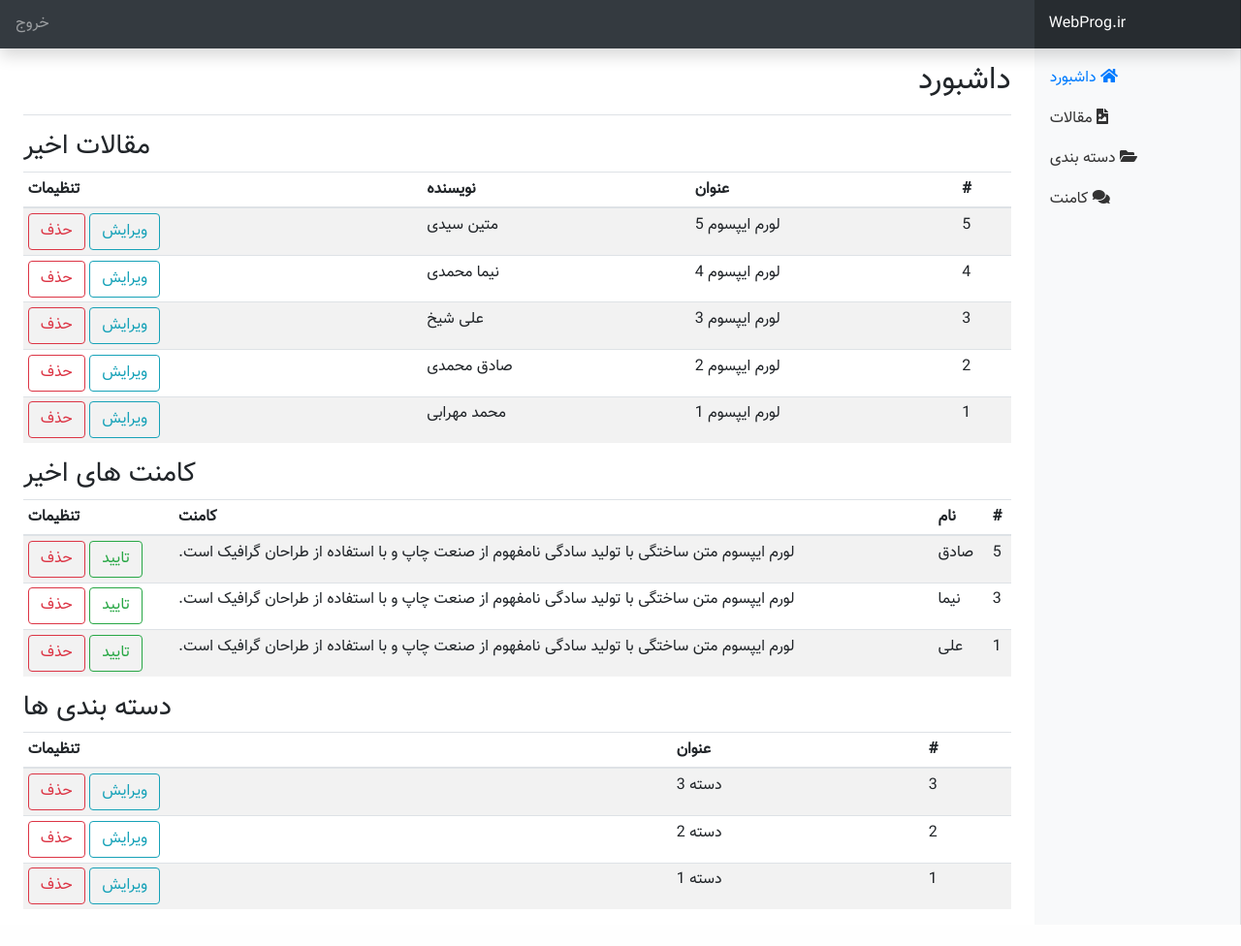
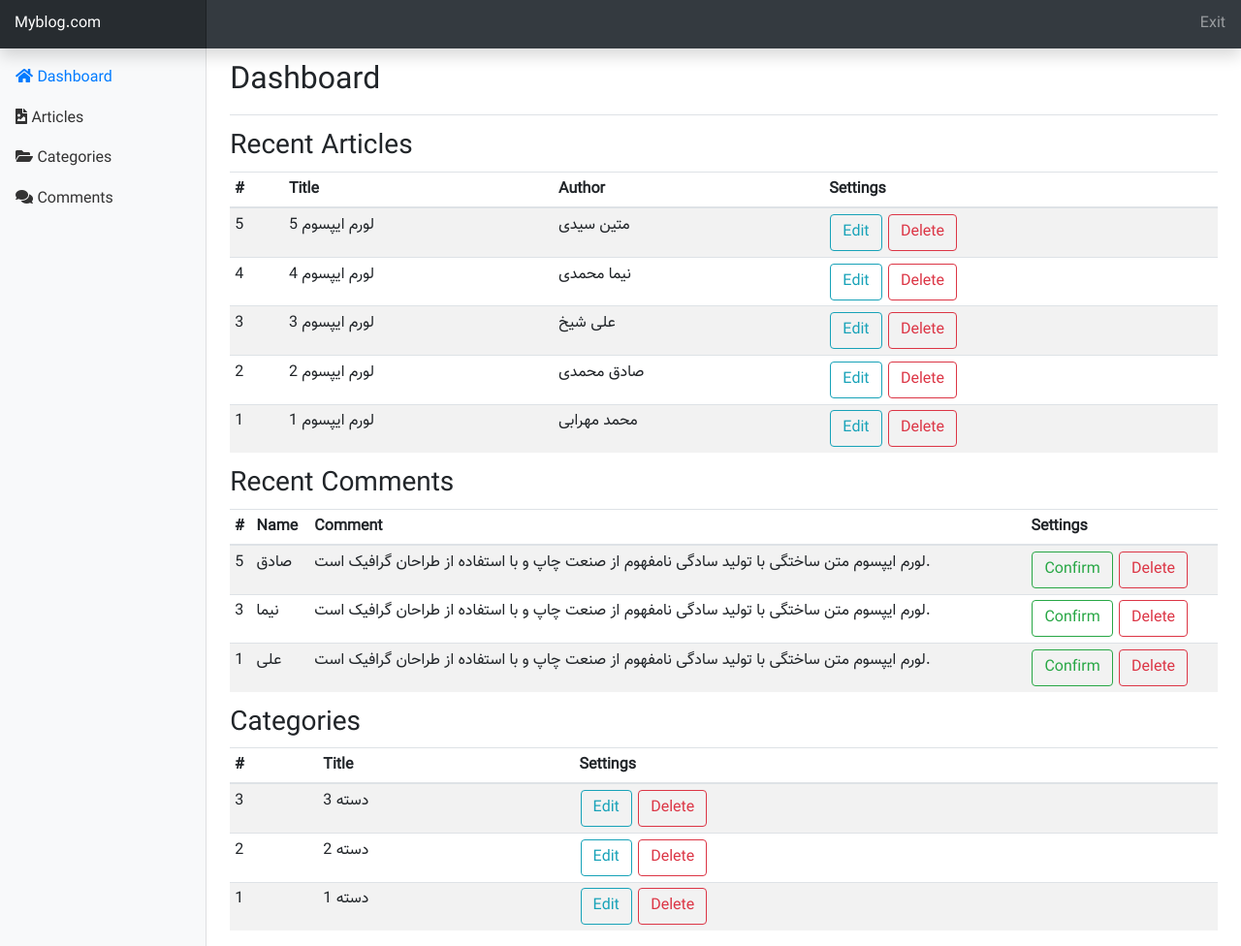
Before and after one commit to mohsenid/Final, a PHP site: page /admin/index.php in a window 1280 px wide. Shown: the whole page at 97% size. Before the commit the page ends 954 px from the top, so only its background shows below. Run offline with PHP 8.4, Linux system fonts and the light colour scheme; a user stored in the database is signed in; data comes from the database, SQL or seed files in the repository; some libraries are stand-ins or nearby versions.

Commit message:
la traduction et rtl

```diff
--- a/admin/comment.php
+++ b/admin/comment.php
@@ -60,7 +60,7 @@ if (isset($_GET['action']) && isset($_GET['id'])) {
                                             <?php
                                                 if ($comment['status']) {
                                                     ?>
-                                                <a href="#" class="btn btn-outline-success"> Confirmation </a>
+                                                <a href="#" class="btn btn-outline-success">  Confirmed </a>
                                             <?php
                                                 } else {
                                                     ?>
--- a/admin/css/admin.css
+++ b/admin/css/admin.css
@@ -56,6 +56,9 @@ body {
 /*
  * Content
  */
+.btn{
+   margin: 1px !important;
+ }
 
 [role="main"] {
   padding-top: 110px; /* Space for fixed navbar */
--- a/admin/include/header.php
+++ b/admin/include/header.php
@@ -4,13 +4,13 @@ include("./include/config.php");
 include("./include/db.php");
 
 if ( ! isset($_SESSION['email'])) {
-    header("Location:signin.php?err_msg=شما در ابتدا باید وارد سیستم شوید");
+    header("Location:signin.php?err_msg=You must be logged in first");
     exit();
 }
 
 ?>
 <!DOCTYPE html>
-<html lang="fa" dir="rtl">
+<html lang="en">
 
 <head>
     <meta charset="UTF-8" />
@@ -25,11 +25,11 @@ if ( ! isset($_SESSION['email'])) {
 
 <body>
     <nav class="navbar navbar-dark fixed-top bg-dark flex-md-nowrap p-0 shadow">
-        <a class="navbar-brand col-sm-3 col-md-2 mr-0" href="index.php">WebProg.ir</a>
+        <a class="navbar-brand col-sm-3 col-md-2 mr-0" href="index.php"> Myblog.com </a>
 
         <ul class="navbar-nav px-3">
             <li class="nav-item text-nowrap">
-                <a class="nav-link" href="logout.php">خروج</a>
+                <a class="nav-link" href="logout.php"> Exit </a>
             </li>
         </ul>
     </nav>
--- a/admin/include/sidebar.php
+++ b/admin/include/sidebar.php
@@ -4,25 +4,25 @@
             <li class="nav-item">
                 <a class="nav-link active" href="index.php">
                     <i class="fas fa-home"></i>
-                    داشبورد
+                    Dashboard
                 </a>
             </li>
             <li class="nav-item">
                 <a class="nav-link" href="post.php">
                     <i class="fas fa-file-image"></i>
-                    مقالات
+                    Articles
                 </a>
             </li>
             <li class="nav-item">
                 <a class="nav-link" href="category.php">
                     <i class="fas fa-folder-open"></i>
-                    دسته بندی
+                    Categories
                 </a>
             </li>
             <li class="nav-item">
                 <a class="nav-link" href="comment.php">
                     <i class="fas fa-comments"></i>
-                    کامنت
+                    Comments
                 </a>
             </li>
 
--- a/admin/index.php
+++ b/admin/index.php
@@ -42,18 +42,18 @@ $categories = $db->query($query_categories);
 
         <main role="main" class="col-md-9 ml-sm-auto col-lg-10 px-4">
             <div class="d-flex justify-content-between flex-wrap flex-md-nowrap align-items-center pt-3 pb-2 mb-3 border-bottom">
-                <h1 class="h2">داشبورد</h1>
+                <h1 class="h2"> Dashboard </h1>
             </div>
 
-            <h3>مقالات اخیر</h3>
+            <h3> Recent Articles </h3>
             <div class="table-responsive">
                 <table class="table table-striped table-sm">
                     <thead>
                         <tr>
                             <th>#</th>
-                            <th>عنوان</th>
-                            <th>نویسنده</th>
-                            <th>تنظیمات</th>
+                            <th> Title </th>
+                            <th> Author </th>
+                            <th> Settings </th>
                         </tr>
                     </thead>
                     <tbody>
@@ -67,8 +67,8 @@ $categories = $db->query($query_categories);
                                     <td> <?php echo $post['author'] ?> </td>
 
                                     <td>
-                                        <a href="edit_post.php?id=<?php echo $post['id'] ?>" class="btn btn-outline-info">ویرایش</a>
-                                        <a href="index.php?entity=post&action=delete&id=<?php echo $post['id'] ?>" class="btn btn-outline-danger">حذف</a>
+                                        <a href="edit_post.php?id=<?php echo $post['id'] ?>" class="btn btn-outline-info"> Edit </a>
+                                        <a href="index.php?entity=post&action=delete&id=<?php echo $post['id'] ?>" class="btn btn-outline-danger"> Delete </a>
                                     </td>
                                 </tr>
                             <?php
@@ -76,7 +76,7 @@ $categories = $db->query($query_categories);
                             } else {
                                 ?>
                             <div class="alert alert-danger" role="alert">
-                                مقاله برای نمایش وجود ندارد!!!
+                                There is no article to display !!!
                             </div>
                         <?php
                         }
@@ -86,15 +86,15 @@ $categories = $db->query($query_categories);
                 </table>
             </div>
 
-            <h3>کامنت های اخیر</h3>
+            <h3> Recent Comments </h3>
             <div class="table-responsive">
                 <table class="table table-striped table-sm">
                     <thead>
                         <tr>
                             <th>#</th>
-                            <th>نام</th>
-                            <th>کامنت</th>
-                            <th>تنظیمات</th>
+                            <th> Name </th>
+                            <th> Comment </th>
+                            <th> Settings </th>
                         </tr>
                     </thead>
                     <tbody>
@@ -108,8 +108,8 @@ $categories = $db->query($query_categories);
                                     <td> <?php echo $comment['comment'] ?> </td>
 
                                     <td>
-                                        <a href="index.php?entity=comment&action=approve&id=<?php echo $comment['id'] ?>" class="btn btn-outline-success">تایید</a>
-                                        <a href="index.php?entity=comment&action=delete&id=<?php echo $comment['id'] ?>" class="btn btn-outline-danger">حذف</a>
+                                        <a href="index.php?entity=comment&action=approve&id=<?php echo $comment['id'] ?>" class="btn btn-outline-success"> Confirm </a>
+                                        <a href="index.php?entity=comment&action=delete&id=<?php echo $comment['id'] ?>" class="btn btn-outline-danger"> Delete </a>
                                     </td>
                                 </tr>
                             <?php
@@ -117,7 +117,7 @@ $categories = $db->query($query_categories);
                             } else {
                                 ?>
                             <div class="alert alert-danger" role="alert">
-                                کامنتی برای نمایش وجود ندارد!!!
+                                There are no comments to display !!!
                             </div>
                         <?php
                         }
@@ -127,14 +127,14 @@ $categories = $db->query($query_categories);
                 </table>
             </div>
 
-            <h3>دسته بندی ها</h3>
+            <h3> Categories </h3>
             <div class="table-responsive">
                 <table class="table table-striped table-sm">
                     <thead>
                         <tr>
                             <th>#</th>
-                            <th>عنوان</th>
-                            <th>تنظیمات</th>
+                            <th> Title </th>
+                            <th> Settings </th>
                         </tr>
                     </thead>
                     <tbody>
@@ -146,8 +146,8 @@ $categories = $db->query($query_categories);
                                     <td> <?php echo $category['id'] ?> </td>
                                     <td> <?php echo $category['title'] ?> </td>
                                     <td>
-                                        <a href="edit_category.php?id=<?php echo $category['id'] ?>" class="btn btn-outline-info">ویرایش</a>
-                                        <a href="index.php?entity=category&action=delete&id=<?php echo $category['id'] ?>" class="btn btn-outline-danger">حذف</a>
+                                        <a href="edit_category.php?id=<?php echo $category['id'] ?>" class="btn btn-outline-info"> Edit </a>
+                                        <a href="index.php?entity=category&action=delete&id=<?php echo $category['id'] ?>" class="btn btn-outline-danger"> Delete </a>
                                     </td>
                                 </tr>
                             <?php
@@ -155,7 +155,7 @@ $categories = $db->query($query_categories);
                             } else {
                                 ?>
                             <div class="alert alert-danger" role="alert">
-                                دسته ای برای نمایش وجود ندارد!!!
+                                There is no category to display !!!
                             </div>
                         <?php
                         }
```
Also changed, not shown: admin/new_category.php (+5 -5 lines), admin/new_post.php (+12 -12 lines), admin/post.php (+8 -8 lines), admin/signin.php (+8 -8 lines).
